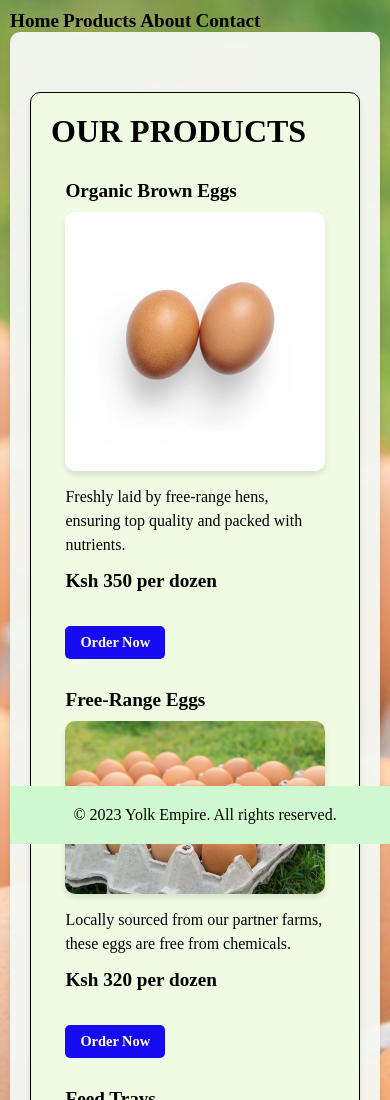
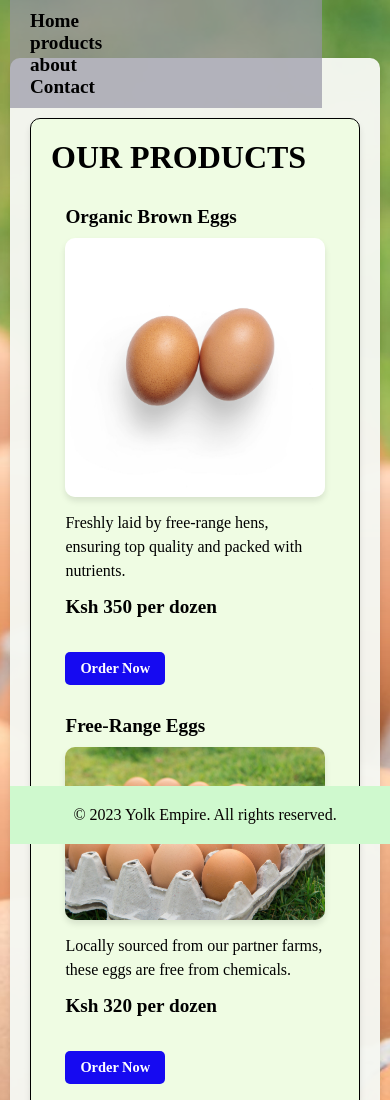
Before and after one commit to Joelngari/Yolk-empire-website, a plain HTML site: page products.html in a window 390 px wide. Shown: the top 1100 px of the page. Drawn offline with Linux system fonts and the light colour scheme.

Commit message:
Updated styling

```diff
--- a/products.html
+++ b/products.html
@@ -7,12 +7,25 @@
     <link rel="stylesheet" href="style.css">
 </head>
 <body>
-    <nav>
+  <nav>
+    <div class="navv">
+      <div class="desktop-menu">
         <a href="index.html">Home</a>
-        <a href="products.html">Products</a>
-        <a href="about.html">About</a>
+        <a href="products.html">products</a>
+        <a href="about.html">about</a>
         <a href="contact.html">Contact</a>
-    </nav>
+       </div>
+    </div>
+
+   <div class="mobile-menu">
+    <ul>
+      <li><a href="index.html">Home</a></li>
+      <li><a href="products.html">products</a></li>
+      <li><a href="about.html">about</a></li>
+      <li><a href="contact.html">Contact</a></li>
+    </ul>
+   </div>
+  </nav>
     <section>
         <!-- Products Section -->
 <section class="products">
--- a/style.css
+++ b/style.css
@@ -7,8 +7,7 @@ body{
   font-family:'Times New Roman', Times, serif;
   font-size: 16px;
   padding: 0;
-  margin: 0;
-
+  margin: 0 !important;
   background-image: url('photos/egg.jpg');
   background-size: cover;
 
@@ -27,7 +26,7 @@ body{
     display:flex !important;
   }
   }
-
+nav{margin-bottom: 3rem;}
 .desktop-menu{
 
   padding: 10px 20px;
@@ -71,7 +70,8 @@ nav a:hover{
   border-radius: 10px;
 }
 .hero{
-
+max-width: 1000px;
+margin-inline: auto;
   height: auto;
   padding: 40px 20px;
   width: 100%;
@@ -107,6 +107,8 @@ nav a:hover{
   text-align: center;
   box-shadow: 0 4px 6px rgba(0, 0, 0, 0.1);
   border-radius: 10px;
+  max-width: 1000px;
+margin-inline: auto;
 }
 .about h2{
   font-size: 2.5rem;
@@ -145,12 +147,15 @@ nav a:hover{
   background-color: #fff4e6;
   text-align: center;
   padding: 40px 20px;
+  max-width: 1000px;
+  margin-inline: auto;
 }
 
 .cta h2 {
   font-size: 2rem;
   color:#ff6600;
   margin-bottom: 20px;
+
 }
 
 .cta p {
@@ -265,10 +270,11 @@ footer p{
   box-shadow:0 4px 6px rgba(0, 0, 0, 0.1);
   padding: 20px;
   margin: 20px auto;
-  max-width: 100%; /* Corrected max-width to 100% */
   display:inline-block;
   vertical-align: top;
   text-align: left;
+  max-width: 1000px;
+  margin-inline: auto;
 }
 .product img{
   width:100;
@@ -407,6 +413,8 @@ section{
   text-align: center;
   border-radius: 10px;
   box-shadow: 0 4px 6px rgba(0, 0, 0, 0.1);
+  max-width: 1000px;
+  margin-inline: auto;
 }
 section h2{
   font-size: 2rem;
```
Also changed, not shown: about.html (+17 -6 lines), contact.html (+17 -4 lines), index.html (+1 -1 lines).
